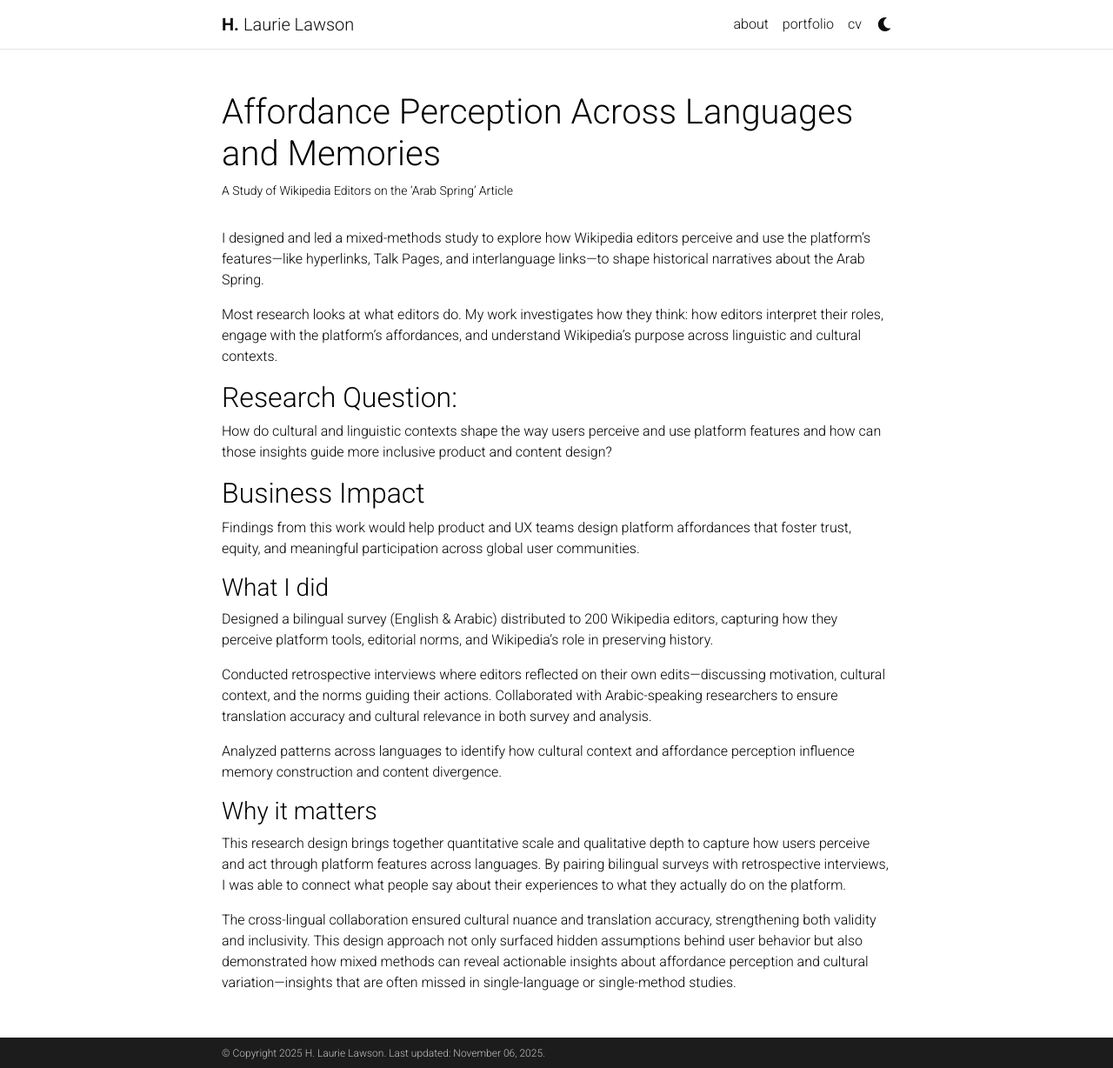
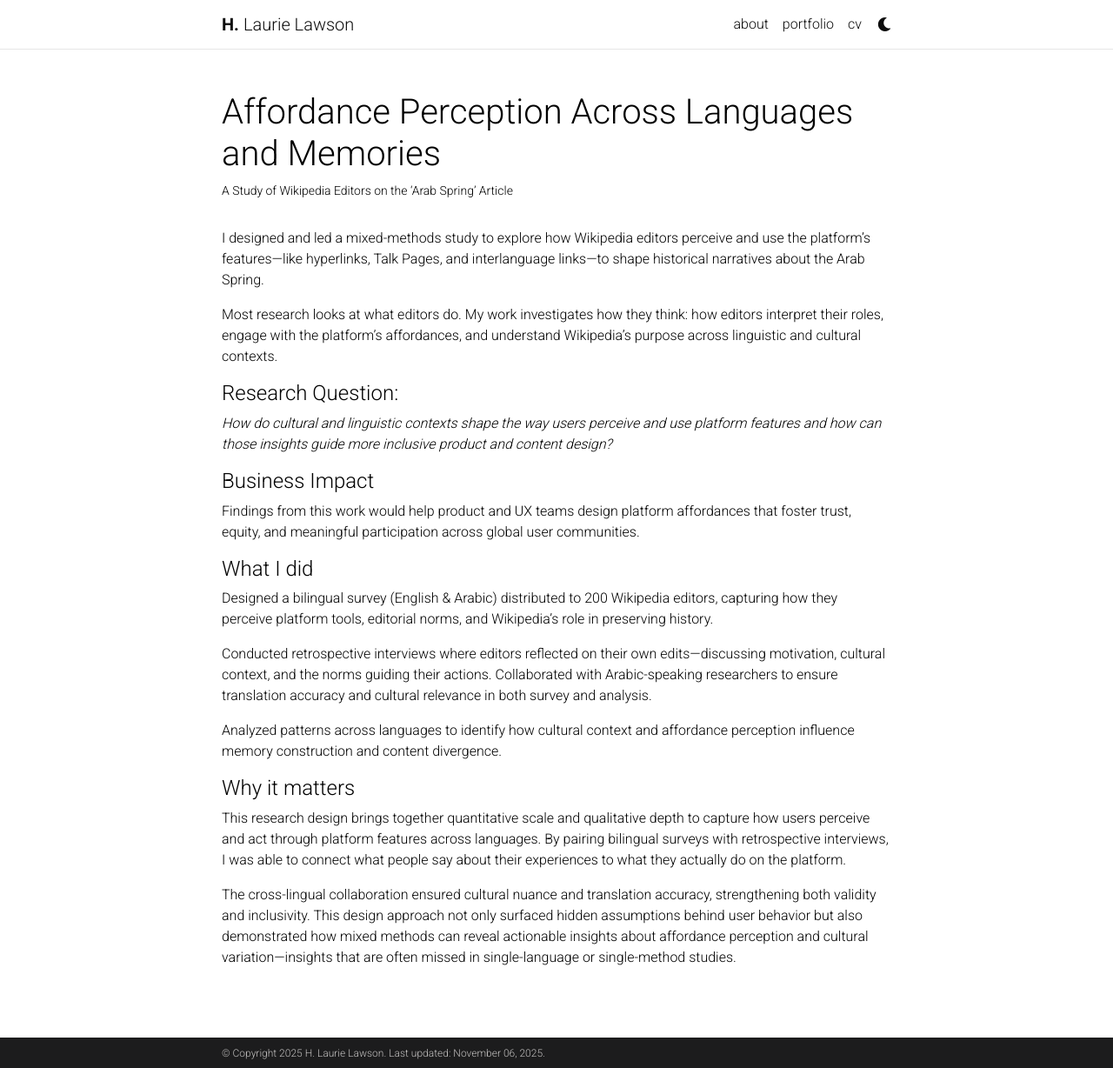
Before and after one commit to hlaurielawson/hlaurielawson.github.io, a Jekyll site: the page built from _projects/1_project.md, in a window 1280 px wide and 1228 px high. Shown: the whole window at 87% size. Built offline with Jekyll 4.4.1, drawn with Linux system fonts in a browser that asks for light colours; comment, search, counter and statistics services are not loaded; a style sheet for code colours, icons or effects is not loaded.

```diff
--- a/_projects/1_project.md
+++ b/_projects/1_project.md
@@ -11,13 +11,13 @@ I designed and led a mixed-methods study to explore how Wikipedia editors percei
 
 Most research looks at what editors do. My work investigates how they think: how editors interpret their roles, engage with the platform’s affordances, and understand Wikipedia’s purpose across linguistic and cultural contexts.
 
-## Research Question:
-How do cultural and linguistic contexts shape the way users perceive and use platform features and how can those insights guide more inclusive product and content design?
+#### Research Question:
+*How do cultural and linguistic contexts shape the way users perceive and use platform features and how can those insights guide more inclusive product and content design?*
 
-## Business Impact
+#### Business Impact
 Findings from this work would help product and UX teams design platform affordances that foster trust, equity, and meaningful participation across global user communities.
 
-### What I did
+#### What I did
 Designed a bilingual survey (English & Arabic) distributed to 200 Wikipedia editors, capturing how they perceive platform tools, editorial norms, and Wikipedia’s role in preserving history.
 
 Conducted retrospective interviews where editors reflected on their own edits—discussing motivation, cultural context, and the norms guiding their actions.
@@ -25,7 +25,7 @@ Collaborated with Arabic-speaking researchers to ensure translation accuracy and
 
 Analyzed patterns across languages to identify how cultural context and affordance perception influence memory construction and content divergence.
 
-### Why it matters
+#### Why it matters
 This research design brings together quantitative scale and qualitative depth to capture how users perceive and act through platform features across languages. By pairing bilingual surveys with retrospective interviews, I was able to connect what people say about their experiences to what they actually do on the platform.
 
 The cross-lingual collaboration ensured cultural nuance and translation accuracy, strengthening both validity and inclusivity. This design approach not only surfaced hidden assumptions behind user behavior but also demonstrated how mixed methods can reveal actionable insights about affordance perception and cultural variation—insights that are often missed in single-language or single-method studies.
```
